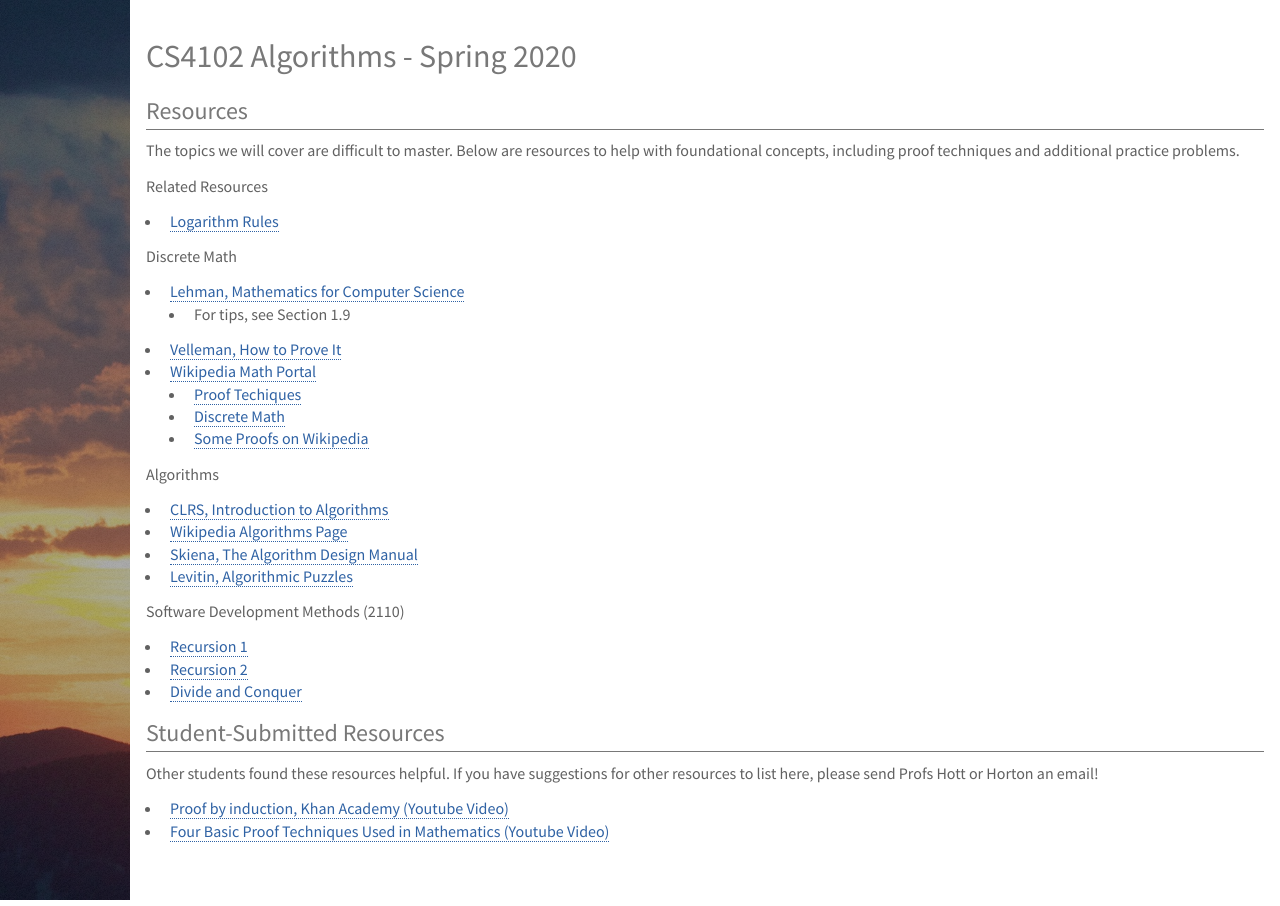
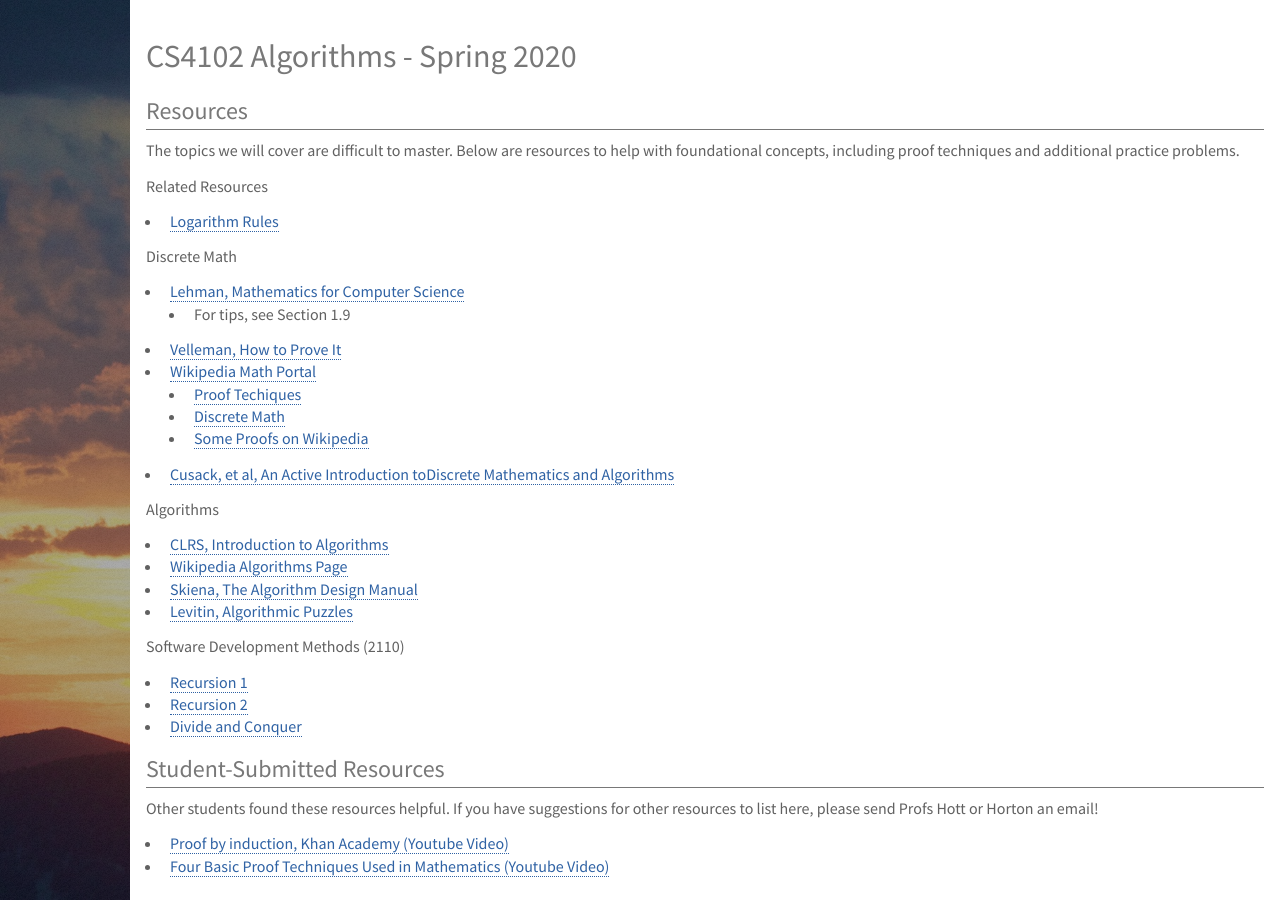
Before and after one commit to deternitydx/uvacs4102, a Jekyll site: the page built from resources.md, in a window 1280 px wide. Built offline with Jekyll 4.4.1, drawn with Linux system fonts in a browser that asks for light colours; nearby versions of some CDN libraries; library files that are not in the unit come from our copies.

Commit message:
Added another Discrete Math book

```diff
--- a/resources.md
+++ b/resources.md
@@ -19,6 +19,7 @@ Discrete Math
     - [Proof Techiques](https://en.wikipedia.org/wiki/Mathematical_proof)
     - [Discrete Math](https://en.wikipedia.org/wiki/Discrete_mathematics)
     - [Some Proofs on Wikipedia](https://en.wikipedia.org/wiki/List_of_mathematical_proofs)
+- [Cusack, et al, An Active Introduction toDiscrete Mathematics and Algorithms](https://cusack.hope.edu/Notes/Notes/Books/AIDMA/AIDMA.2.7.1.pdf)
 
 Algorithms
 - [CLRS, Introduction to Algorithms](https://search.lib.virginia.edu/catalog/u6757775)
```
